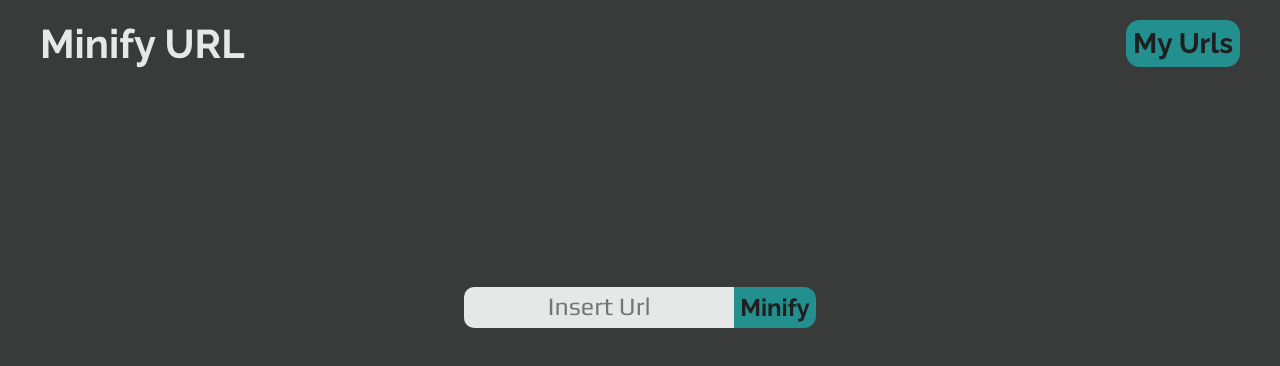
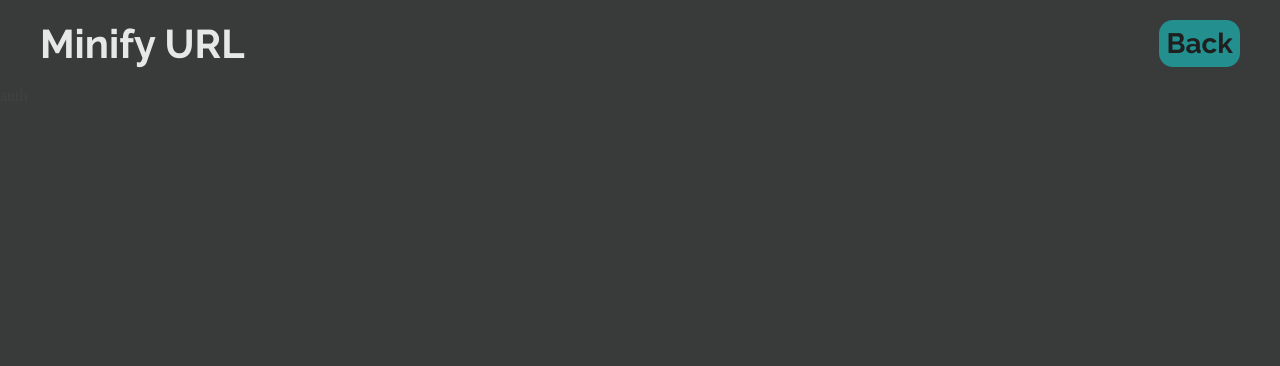
Before and after one commit to poximy/goly, a Svelte app: page / in a window 1280 px wide. Both pictures are taken after a click on the button "My Urls". Shown: the top 366 px of the page. Built offline with nearby package versions, Linux system fonts and the light colour scheme.

Commit message:
Add auth and metadata pages

```diff
--- a/src/App.svelte
+++ b/src/App.svelte
@@ -1,11 +1,35 @@
 <script lang="ts">
   import Url from "./components/url/Url.svelte";
   import Nav from "./components/nav/Nav.svelte";
+
+  let jwtToken: string = "";
+  let page: page = "url";
+  let backBtn = false;
+
+  const urls = () => {
+    if (backBtn) {
+      page = "url";
+      backBtn = false;
+    } else {
+      if (jwtToken === "") {
+        page = "auth";
+      } else {
+        page = "metadata";
+      }
+      backBtn = true;
+    }
+  };
 </script>
 
-<Nav />
+<Nav {urls} {backBtn} />
 <main>
-  <Url />
+  {#if page === "url"}
+    <Url />
+  {:else if page === "auth"}
+    <p>auth</p>
+  {:else if page === "metadata"}
+    <p>metadata</p>
+  {/if}
 </main>
 
 <style>
--- a/src/components/nav/Nav.svelte
+++ b/src/components/nav/Nav.svelte
@@ -1,4 +1,6 @@
 <script lang="ts">
+  export let urls: () => void;
+  export let backBtn: boolean
 </script>
 
 <nav>
@@ -8,9 +10,15 @@
         <h1>Minify URL</h1>
       </header>
     </li>
-    <li>
-      <button>My Urls</button>
-    </li>
+    {#if backBtn}
+      <li>
+        <button on:click={urls}>Back</button>
+      </li>
+    {:else}
+      <li>
+        <button on:click={urls}>My Urls</button>
+      </li>
+    {/if}
   </ul>
 </nav>
 
--- a/src/global.d.ts
+++ b/src/global.d.ts
@@ -1 +1,2 @@
 /// <reference types="svelte" />
+type page = "auth" | "metadata" | "url";
```
